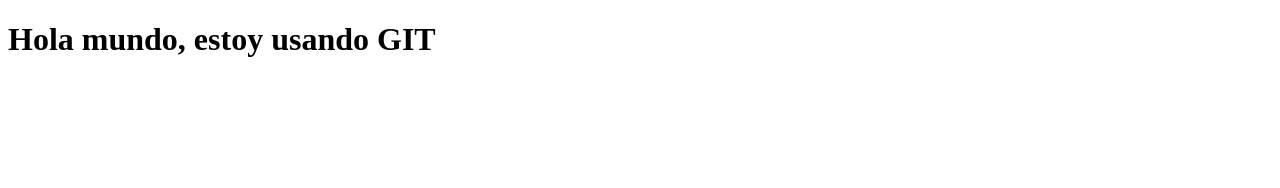
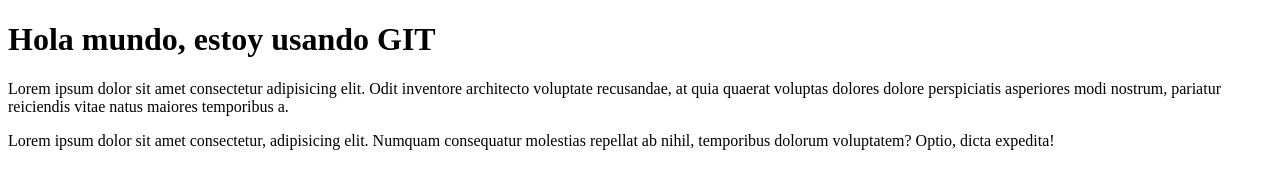
Before and after one commit to sebasinter7/prueba, a plain HTML site: page index.html in a window 1280 px wide. Drawn offline with Linux system fonts and the light colour scheme.

Commit message:
Cambios en index.html

```diff
--- a/index.html
+++ b/index.html
@@ -8,5 +8,9 @@
 </head>
 <body>
     <h1>Hola mundo, estoy usando GIT</h1>
+
+    <section>Lorem ipsum dolor sit amet consectetur adipisicing elit. Odit inventore architecto voluptate recusandae, at quia quaerat voluptas dolores dolore perspiciatis asperiores modi nostrum, pariatur reiciendis vitae natus maiores temporibus a.</section>
+
+    <p>Lorem ipsum dolor sit amet consectetur, adipisicing elit. Numquam consequatur molestias repellat ab nihil, temporibus dolorum voluptatem? Optio, dicta expedita!</p>
 </body>
 </html>
```
